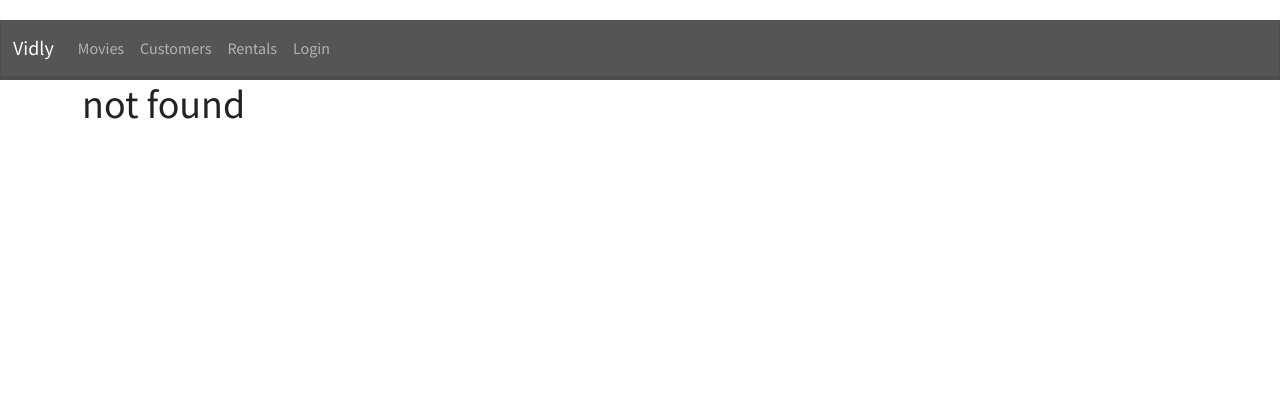
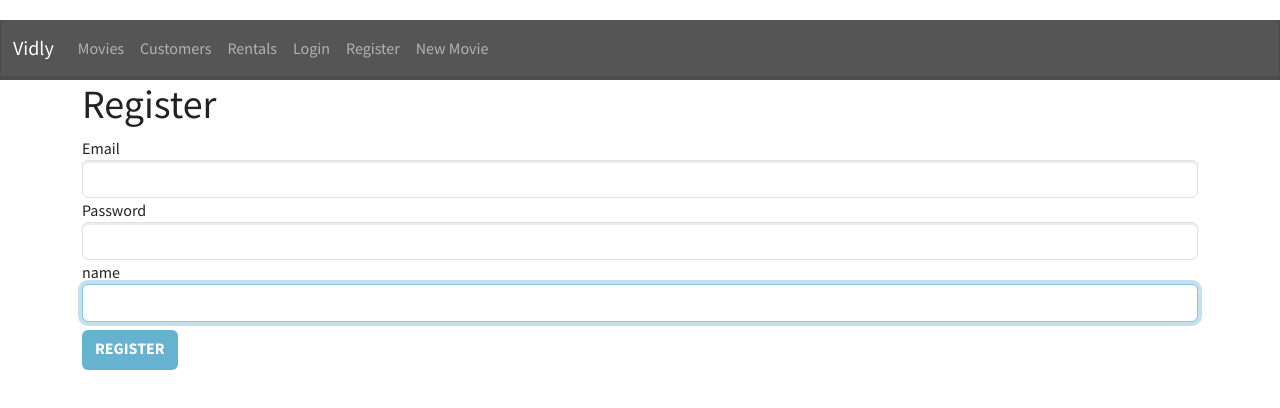
Before and after one commit to IshtiaqueNafis/vidlyReact, a React (Create React App) app: page /register in a window 1280 px wide. Before the commit this address led to /not-found. Shown: the top 408 px of the page. Built offline with nearby package versions, Linux system fonts and the light colour scheme.

Commit message:
added loginform and worked movieForm for the time being.

```diff
--- a/src/App.js
+++ b/src/App.js
@@ -5,9 +5,11 @@ import Customers from "./components/customers/customers";
 import NavBar from "./components/UI/NavBar";
 import Rental from "./components/rentals/rental";
 import NotFound from "./components/common/not-found";
-import MovieDetails from "./components/movies/movieDetails";
-import LoginForm from "./components/login/loginForm";
+import LoginForm from "./components/forms/loginForm";
 import './App.css';
+import Register from "./components/forms/register";
+
+
 const App = () => {
 
 
@@ -18,7 +20,8 @@ const App = () => {
         <main className="container">
             <Switch> {/*Switch is used to match the parameter of an object  works like a if else statment */}
                 <Route path='/login' component={LoginForm}/> {/*this is for logging in */}
-                <Route path='/movieDetails/:_id' component={MovieDetails}/> {/*This path='/movieDetails/:_id' component={MovieDetails} --> this is the matching parameter component means it will go to Movies */}
+
+                <Route path='/register' component={Register}/> {/*this is for logging in */}
                 <Route path='/movies' component={Movies}/> {/* this will go to movies */}
                 <Route path='/customers' component={Customers}/>{/* this will go to customers */}
                 <Route path='/rentals' component={Rental}/> {/* this will go to rentals */}
--- a/src/Starter Code/services/fakeMovieService.js
+++ b/src/Starter Code/services/fakeMovieService.js
@@ -86,13 +86,13 @@ export function getMovie(id) {
 
 export function saveMovie(movie) {
   let movieInDb = movies.find(m => m._id === movie._id) || {};
-  movieInDb.name = movie.name;
+  movieInDb.name = movie.title;
   movieInDb.genre = genresAPI.genres.find(g => g._id === movie.genreId);
   movieInDb.numberInStock = movie.numberInStock;
   movieInDb.dailyRentalRate = movie.dailyRentalRate;
 
   if (!movieInDb._id) {
-    movieInDb._id = Date.now();
+    movieInDb._id = Date.now().toString();
     movies.push(movieInDb);
   }
 
--- a/src/components/UI/NavBar.jsx
+++ b/src/components/UI/NavBar.jsx
@@ -27,6 +27,16 @@ const NavBar = () => {
                             {/*Go to rentals */}
                         </li>
 
+                        <li className="nav-item">
+                            <Link to="/register" className="nav-link">Register</Link>
+                            {/*Go to rentals */}
+                        </li>
+
+                        <li className="nav-item">
+                            <Link to="/newmovie" className="nav-link">New Movie</Link>
+                            {/*Go to rentals */}
+                        </li>
+
                     </ul>
                 </div>
             </div>
--- a/src/components/common/tableBody.jsx
+++ b/src/components/common/tableBody.jsx
@@ -38,8 +38,6 @@ class TableBody extends Component {
 
     render() {
         const {data, columns} = this.props;
-        console.log(columns)
-        console.log(data)
         return (
             <tbody>
             {data.map(item => <tr className="table-warning" key={item._id}>
--- a/src/components/login/loginForm.jsx
+++ b/src/components/forms/loginForm.jsx
@@ -1,5 +1,4 @@
 import React from 'react';
-import Input from "../common/input";
 import Joi from 'joi-browser'
 import Form from "../common/form"; // this the libray for validation of input.
 class LoginForm extends Form { // extends from form.
@@ -27,7 +26,7 @@ class LoginForm extends Form { // extends from form.
 
     //region methods ->[doSubmit()]
 
-    //region do submit method --> submit form based on login criteria.
+    //region do submit method --> submit form based on forms criteria.
     doSubmit = () => {
         console.log('submitted')
     }
--- /dev/null
+++ b/src/components/forms/register.jsx
@@ -0,0 +1,52 @@
+import React from 'react';
+import Form from "../common/form";
+import Joi from 'joi-browser';
+
+class Register extends Form {
+    //region State -->  data: {username: "", password: "", name: "",} & errors.
+    constructor() {
+        super();
+        this.state = {
+            data: {email: "", password: "", name: "",},
+            errors: {}
+        }
+    }
+    //endregion
+
+    //region schema --> setting validation for email,passwprd and name
+    schema = {
+        email: Joi.string().email().required().label("Email"),
+        password: Joi.string().min(5).required().label("Password"),
+        name: Joi.string().required().label("Name")
+    }
+    //endregion
+
+    //region methods ->[doSubmit()]
+
+    //region do submit method --> submit form based on forms criteria.
+    doSubmit = () => {
+        console.log('submitted')
+    }
+    //endregion
+    //endregion
+    render() {
+
+
+        return (
+            <div className='row'>
+                <h1>
+                    Register
+                </h1>
+                <form onSubmit={this.handleSubmit}>
+                    {/*this is a form submit function its built in on funnction */}
+                    {this.renderInput('email', 'Email')}
+                    {this.renderInput('password', 'Password', "password")}
+                    {this.renderInput('name', 'name')}
+                    {this.renderButton('Register')}
+                </form>
+            </div>
+        );
+    }
+}
+
+export default Register;
--- a/src/components/movies/movies.jsx
+++ b/src/components/movies/movies.jsx
@@ -7,6 +7,7 @@ import ListGroup from "../common/listgroup";
 import MoviesTable from "./moviesTable";
 import _ from "lodash"
 import Alert from "../UI/Alert.UI";
+import {Link} from "react-router-dom";
 
 class Movies extends Component {
 
@@ -98,10 +99,11 @@ class Movies extends Component {
                         onItemSelect={this.handleGenreSelect} // this does the handleGeenreSelect like which one has been selected
                         selectedItem={selectedGenre} // this passes selected genre
                     />
-
                 </div>
 
+
                 <div className="col">
+                    <Link className="btn btn-primary mt-1" to="/movies/new">New Movie</Link>
                     <Alert movieCount={totalCount}/>
                     <MoviesTable movies={movies} // --> this is for the movies object array
                                  onLike={this.handleLike} //--> this will deal with handleLike
```
Also changed, not shown: src/components/common/form.jsx (+15 -2 lines), src/components/forms/movieForm.jsx (added, +49 -0 lines).
